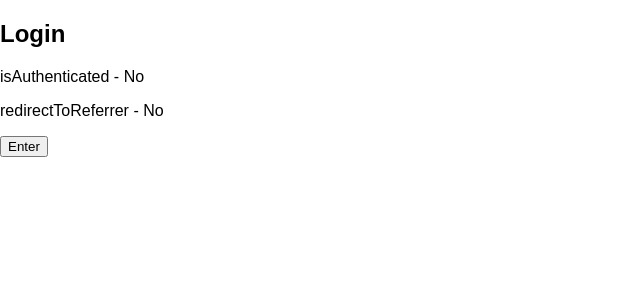
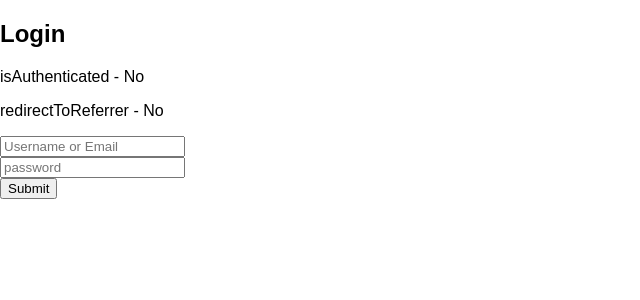
Before and after one commit to SangYi/tag-a-friend, a React (Create React App) app: page /login in a window 1280 px wide. Shown: the top 300 px of the page, without its empty margins (0-640 px from the left). Built offline with nearby package versions, Linux system fonts and the light colour scheme.

Commit message:
login, image link form

```diff
--- a/src/components/Home/Home.jsx
+++ b/src/components/Home/Home.jsx
@@ -5,7 +5,7 @@ import ToolTip from 'components/ToolTip';
 
 const Home = ({
   store:{
-    signout,
+    logout,
   },
   ...props
 }) => {
@@ -13,7 +13,7 @@ const Home = ({
     <div>
       <h2>Home</h2>
       <button onClick={() => {
-        signout()
+        logout()
         props.history.push("/");
       }}>Sign out</button>
       <ToolTip />
--- a/src/components/Login/Login.jsx
+++ b/src/components/Login/Login.jsx
@@ -1,14 +1,17 @@
 import React from 'react';
 import {inject, observer} from "mobx-react";
 import { Redirect } from "react-router-dom";
+
+import LoginForm from 'forms/LoginForm';
+
 const Login = ({
   // isAuthenticated,
   // redirectToReferrer,
-  // signin,
+  // login,
   store: {
     isAuthenticated,
     redirectToReferrer,
-    signin
+    login
   },
   ...props
 }) => {
@@ -20,17 +23,18 @@ const Login = ({
         <h2>Login</h2>
         <p>isAuthenticated - {isAuthenticated ? 'Yes': 'No'}</p>
         <p>redirectToReferrer - {redirectToReferrer ? 'Yes': 'No'}</p>
-        <button onClick={signin}>Enter</button>
+        {/* <button onClick={login}>Enter</button> */}
+        <LoginForm />
       </div>
     )
 }
 
 // export default inject((stores) => {
-//   const {isAuthenticated, redirectToReferrer, signin} = stores.store;
+//   const {isAuthenticated, redirectToReferrer, login} = stores.store;
 //   return {
 //     isAuthenticated,
 //     redirectToReferrer,
-//     signin
+//     login
 //   }
 // })(observer(Login));
 export default inject("store")(observer(Login));
--- /dev/null
+++ b/src/forms/ImageLinkForm/index.js
@@ -0,0 +1 @@
+export { default } from './ImageLinkForm';
--- /dev/null
+++ b/src/forms/LoginForm/LoginForm.jsx
@@ -0,0 +1,76 @@
+import React from 'react';
+import { inject, observer } from 'mobx-react';
+import { Formik } from 'formik';
+
+const LoginForm = ({
+  store: {login}
+}) => {
+  const usernameRegex = /^[a-zA-Z0-9]*$/i;
+  const emailRegex = /^[A-Z0-9._%+-]+@[A-Z0-9.-]+\.[A-Z]{2,4}$/i;
+  return (
+    <Formik
+      initialValues={{
+        usernameOrEmail: '',
+        password: '',
+      }}
+      validate={values => {
+        // same as above, but feel free to move this into a class method now.
+        const {usernameOrEmail} = values;
+        let errors = {};
+        if(!values.usernameOrEmail) {
+          errors.usernameOrEmail = 'Required';
+        } else if (!usernameRegex.test(usernameOrEmail) || emailRegex.test(usernameOrEmail)) {
+          errors.usernameOrEmail = 'Invalid username or email';
+        }
+
+        if(!values.password) {
+          errors.password = 'Required';
+        }
+        return errors;
+      }}
+      onSubmit={(
+        values,
+        { setSubmitting, setErrors, /* setValues and other goodies */ }
+      ) => {
+        setSubmitting(false);
+        console.log('values in login', values)
+        login(values);
+      }}
+      render={({
+        values,
+        errors,
+        touched,
+        handleChange,
+        handleBlur,
+        handleSubmit,
+        isSubmitting,
+      }) => (
+        <form onSubmit={handleSubmit}>
+          <input
+            type="usernameOrEmail"
+            name="usernameOrEmail"
+            placeholder="Username or Email"
+            onChange={handleChange}
+            onBlur={handleBlur}
+            value={values.usernameOrEmail}
+          /><br />
+          {touched.usernameOrEmail && errors.usernameOrEmail && <div>{errors.usernameOrEmail}</div>}
+          <input
+            type="password"
+            name="password"
+            placeholder="password"
+            onChange={handleChange}
+            onBlur={handleBlur}
+            value={values.password}
+          /><br />
+          {touched.password && errors.password && <div>{errors.password}</div>}
+          <button type="submit" disabled={isSubmitting}>
+            Submit
+          </button>
+        </form>
+      )}
+    />
+  )
+};
+
+export default inject('store')(observer(LoginForm))
--- /dev/null
+++ b/src/forms/LoginForm/index.js
@@ -0,0 +1 @@
+export { default } from './LoginForm';
--- a/src/store/Authentication.js
+++ b/src/store/Authentication.js
@@ -61,10 +61,10 @@ const Authentication = (superclass) => class extends superclass {
           }
         })
       },
-      signin: (inputs) => {
+      login: (inputs) => {
         this.authenticate(inputs);
       },
-      signout: () => {
+      logout: () => {
         this.isAuthenticated = false;
         this.redirectToReferrer = false;
       }
@@ -72,8 +72,8 @@ const Authentication = (superclass) => class extends superclass {
     const decorators = {
       authenticate: action,
       register: action,
-      signin: action,
-      signout: action,
+      login: action,
+      logout: action,
     };
     extendObservable(this, props, decorators);
   };
```
Also changed, not shown: src/forms/ImageLinkForm/ImageLinkForm.jsx (added, +60 -0 lines), 1 other file (tests, documents, lock files or other folders).
